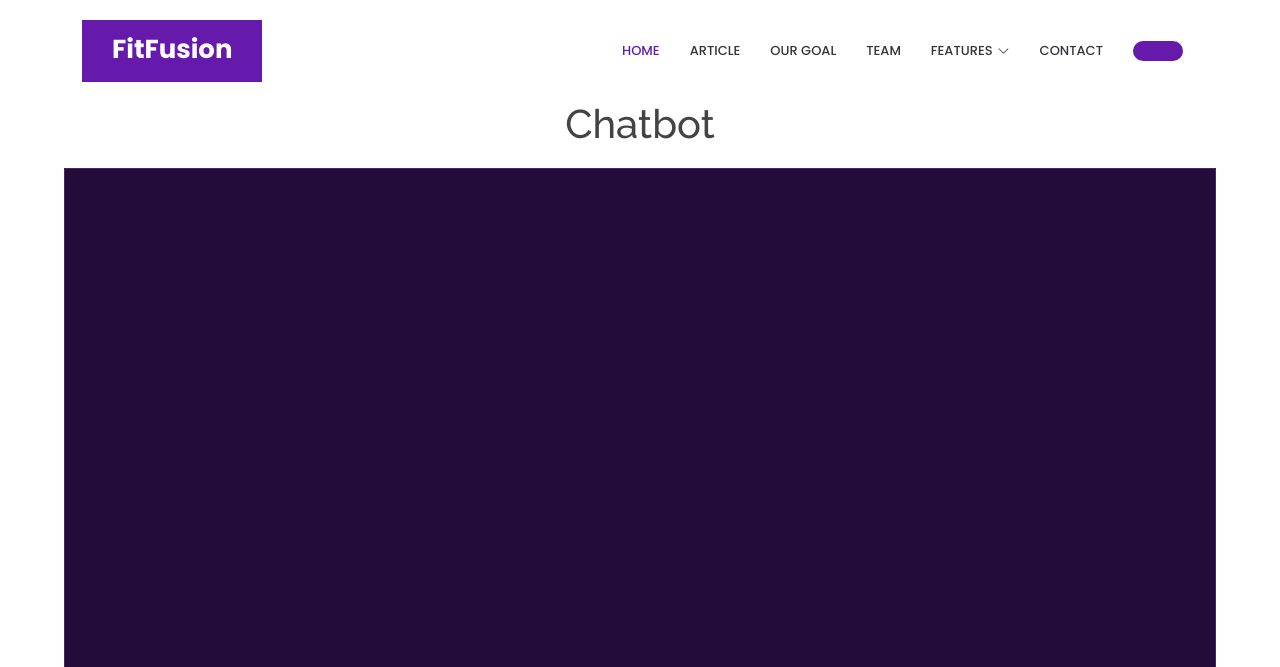
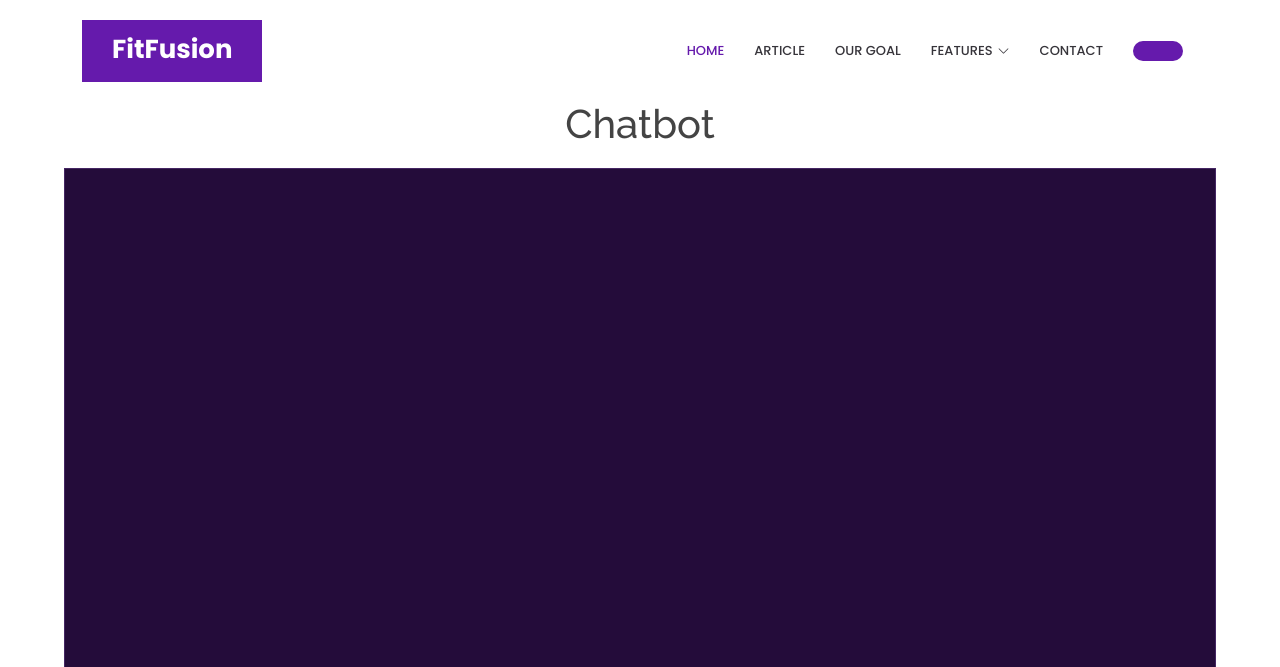
Before and after one commit to fernandezbaptiste/health__tracker, a Django app: page /chatbot/chat/ in a window 1280 px wide. Shown: the top 667 px of the page. Run offline with Django 4.2, Linux system fonts and the light colour scheme; parts of the project's set-up code (start-up, migrations or seed data) failed here and were passed over; some libraries are stand-ins or nearby versions.

Commit message:
Update base2.html

```diff
--- a/health_app/templates/base2.html
+++ b/health_app/templates/base2.html
@@ -804,7 +804,7 @@
             <li><a class="nav-link scrollto" href="{% url 'welcome' %}">Article</a></li>
             <li><a class="nav-link scrollto" href="{% url 'welcome' %}">Our Goal</a></li>
             <!-- <li><a class="nav-link scrollto " href="#portfolio"></a></li> -->
-            <li><a class="nav-link scrollto" href="{% url 'welcome' %}">Team</a></li>
+<!--             <li><a class="nav-link scrollto" href="{% url 'welcome' %}">Team</a></li> -->
             <li class="dropdown"><a href="#"><span>Features</span> <i class="bi bi-chevron-down"></i></a>
               <ul>
                 <li><a href="{% url 'chatbot_view' %}">ChatBot</a></li>
```
